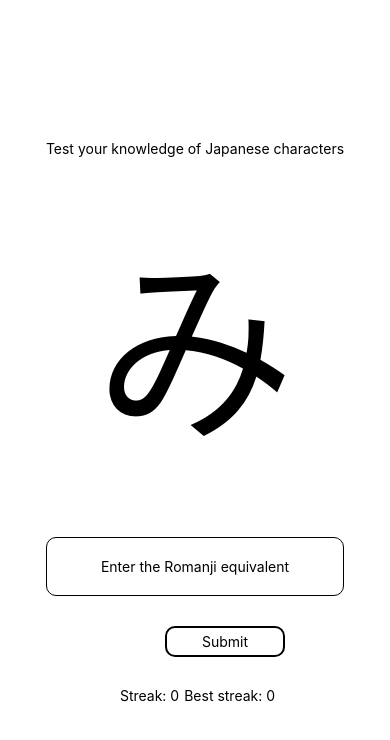
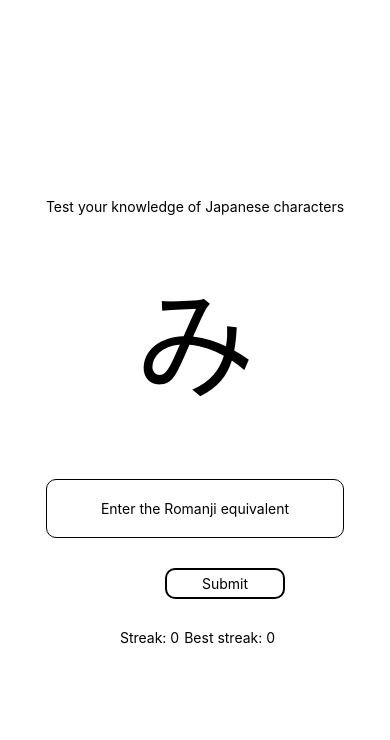
Before and after one commit to thejamesgore/react-native-projects, a React Native app in the folder 03-Learning-App/: screen / in a window 390 px wide. Shown: the top 740 px of the page. Built offline with nearby package versions, Linux system fonts and the light colour scheme.

Commit message:
tweaked styling

```diff
--- a/03-Learning-App/App.js
+++ b/03-Learning-App/App.js
@@ -107,7 +107,7 @@ const styles = StyleSheet.create({
   characterText: {
     paddingVertical: 15,
     paddingHorizontal: 10,
-    fontSize: 200,
+    fontSize: 120,
     textAlign: 'center',
   },
   button: {
```
